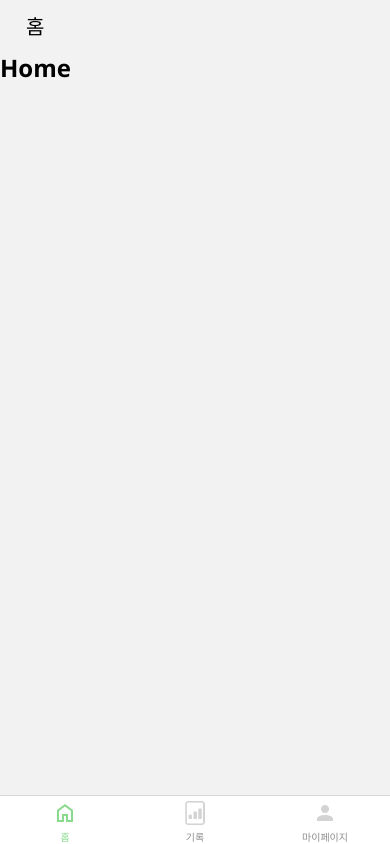
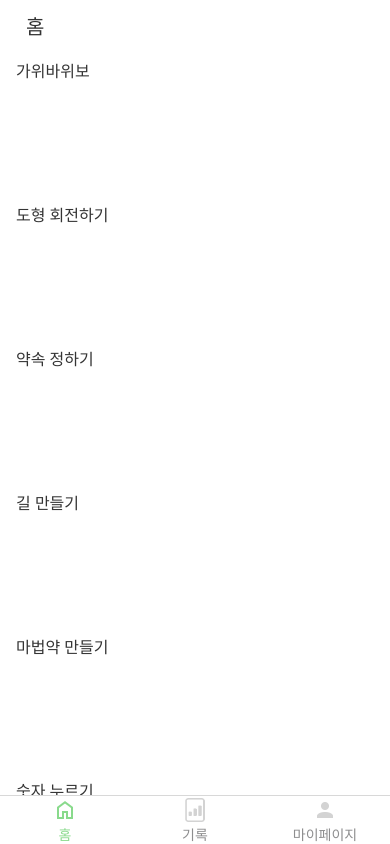
Before and after one commit to kimjjunho/DeveloperCompetencyTest, a React Native app in the folder app2/: screen /Signin in a window 390 px wide. Both pictures are taken after a click on the button "GO HOME". Built offline with nearby package versions, Linux system fonts and the light colour scheme.

Commit message:
list 추가

```diff
--- a/app2/design-system/Typography.js
+++ b/app2/design-system/Typography.js
@@ -1,58 +1,73 @@
+import Color from "../design-system/Colors";
+
 const Bold = 'Bold';
 const Regular = 'Regular';
 
 const Typography = {
   title1: {
     fontSize: 24,
-    fontFamily: Bold
+    fontFamily: Bold,
+    color: Color.gray900
   },
   title2: {
     fontSize: 20,
-    fontFamily: Bold
+    fontFamily: Bold,
+    color: Color.gray900,
   },
   title3: {
     fontSize: 20,
-    fontFamily: Regular
+    fontFamily: Regular,
+    color: Color.gray900,
   },
   body1: {
     fontSize: 18,
-    fontFamily: Bold
+    fontFamily: Bold,
+    color: Color.gray900,
   },
   body2: {
     fontSize: 18,
-    fontFamily: Regular
+    fontFamily: Regular,
+    color: Color.gray900,
   },
   body3: {
     fontSize:16,
-    fontFamily: Bold
+    fontFamily: Bold,
+    color: Color.gray900,
   },
   body4: {
     fontSize: 16,
-    fontFamily: Regular
+    fontFamily: Regular,
+    color: Color.gray900,
   },
   Body5: {
     fontSize: 14,
-    fontFamily: Bold
+    fontFamily: Bold,
+    color: Color.gray900,
   },
   Body6: {
     fontSize: 14,
-    fontFamily: Regular
+    fontFamily: Regular,
+    color: Color.gray900,
   },
   detail1: {
     fontSize: 12,
-    fontFamily: Bold
+    fontFamily: Bold,
+    color: Color.gray900,
   },
   detail2: {
     fontSize: 12,
-    fontFamily: Regular
+    fontFamily: Regular,
+    color: Color.gray900,
   },
   detail3: {
     fontSize: 10,
-    fontFamily: Bold
+    fontFamily: Bold,
+    color: Color.gray900,
   },
   detail4: {
     fontSize: 10,
-    fontFamily: Regular
+    fontFamily: Regular,
+    color: Color.gray900,
   }
 };
 
--- a/app2/feature/Home.js
+++ b/app2/feature/Home.js
@@ -1,13 +1,62 @@
 import React from "react";
-import { Text, SafeAreaView, View } from "react-native";
+import { Text, View, FlatList } from "react-native";
 import Typography from "../design-system/Typography";
 import GHeader from "../design-system/component/Header";
+import Color from "../design-system/Colors";
+
+const HomeData = [
+  {
+    title: '가위바위보'
+  },
+  {
+    title: '도형 회전하기'
+  },
+  {
+    title: '약속 정하기'
+  },
+  {
+    title: '길 만들기'
+  },
+  {
+    title: '마법약 만들기'
+  },
+  {
+    title: '숫자 누르기'
+  },
+  {
+    title: '도형 순서 기억하기'
+  },
+  {
+    title: '고양이 술래잡기'
+  },
+  {
+    title: '개수 비교하기'
+  }
+];
 
 export default function Home() {
+
   return(
-    <View>
+    <View style={{backgroundColor: Color.white, marginBottom: 60}}>
       <GHeader title={"홈"}/>
-      <Text style={[Typography.title1]}>Home</Text>
+      <FlatList
+        data={HomeData}
+        renderItem={({item}) => {
+          return <View style={
+              {
+                height: 130,
+                marginHorizontal: 16,
+                marginVertical: 7,
+                borderRadius: 5,
+                backgroundColor: Color.white,
+                elevation: 3
+              }
+            }>
+            <Text style={Typography.body3}>{item.title}</Text>
+          </View>
+        }
+      }
+      />
     </View>
   );
 };
--- a/app2/feature/Mypage.js
+++ b/app2/feature/Mypage.js
@@ -1,10 +1,11 @@
 import React from "react";
 import { View } from "react-native";
 import GHeader from "../design-system/component/Header";
+import Color from "../design-system/Colors";
 
 export default function Mypage() {
   return(
-    <View>
+    <View style={{backgroundColor: Color.white}}>
       <GHeader title={"마이페이지"}/>
     </View>
   );
--- a/app2/feature/Signin.js
+++ b/app2/feature/Signin.js
@@ -1,10 +1,12 @@
 import React from "react";
-import { Button, Text, SafeAreaView } from "react-native";
+import { Button, Text, SafeAreaView, StatusBar } from "react-native";
 import Typography from "../design-system/Typography";
+import Color from "../design-system/Colors";
 
 export default function Signin({ navigation }) {
   return(
     <SafeAreaView>
+      <StatusBar backgroundColor={Color.white}/>
       <Text style={[Typography.title1]}>Signin</Text>
       <Button title={'Go Home'} onPress={() => navigation.replace('Main')}/>
     </SafeAreaView>
--- a/app2/navigator/Main.js
+++ b/app2/navigator/Main.js
@@ -17,7 +17,15 @@ export default function Main() {
     <Tab.Navigator
       initialRouteName = {home}
       screenOptions={
-        {headerShown : false, tabBarActiveTintColor : Color.green400}
+        {
+          headerShown : false,
+          tabBarActiveTintColor : Color.green400,
+          tabBarLabelStyle: {
+            fontSize: 14,
+            fontFamily: 'Regular'
+          },
+          /*tabBarStyle: { height: 85 }*/
+        }
       }
     >
       <Tab.Screen
```
